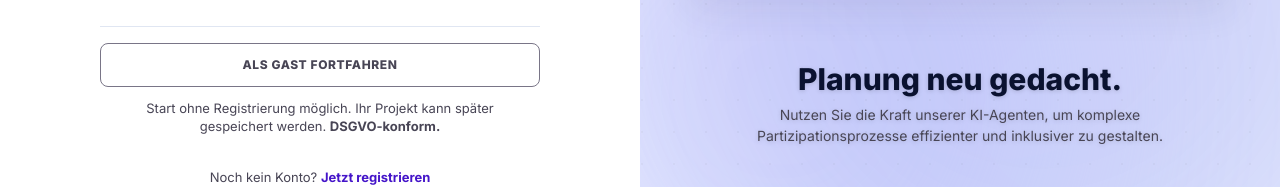
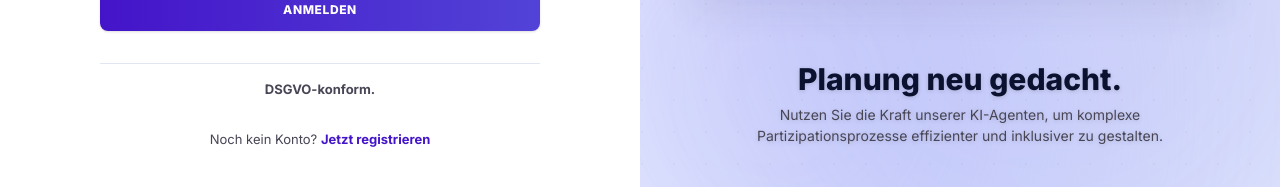
Before and after one commit to UmairTalib/fusion-baukasten, a Next.js app in the folder frontend/: page /login in a window 1280 px wide. Shown: the part 606-793 px from the top of the page. Built offline with nearby package versions, Linux system fonts and the light colour scheme; no server answers.

Commit message:
feat: completely remove guest option from login flow

```diff
--- a/frontend/src/app/login/page.tsx
+++ b/frontend/src/app/login/page.tsx
@@ -340,18 +340,10 @@ export default function LoginPage() {
             <LoginForm />
           </Suspense>
 
-          {/* Guest & Privacy */}
+          {/* Privacy & Registration Footer */}
           <div className="flex flex-col gap-3 pt-4 border-t border-line">
-            <button
-              onClick={handleGuestLogin}
-              className="w-full py-3 bg-transparent border border-outline text-on-surface-variant rounded-lg text-label-caps hover:bg-surface-container-low transition-colors uppercase tracking-wider"
-              type="button"
-            >
-              Als Gast fortfahren
-            </button>
             <p className="text-body-sm text-on-surface-variant text-center max-w-[90%] mx-auto leading-relaxed">
-              Start ohne Registrierung möglich. Ihr Projekt kann später gespeichert
-              werden. <span className="font-bold">DSGVO-konform.</span>
+              <span className="font-bold">DSGVO-konform.</span>
             </p>
           </div>
 
```
